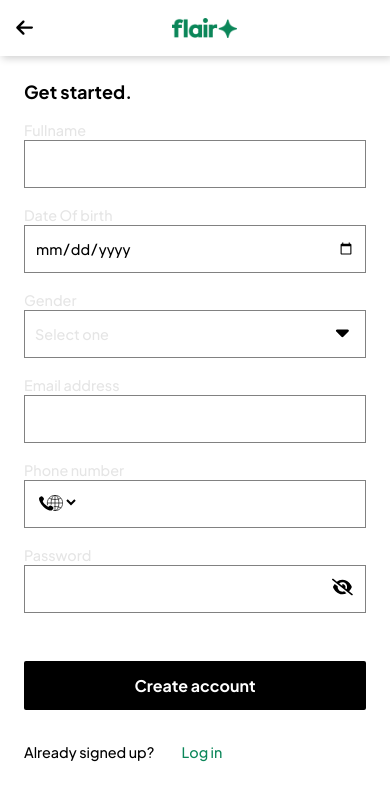
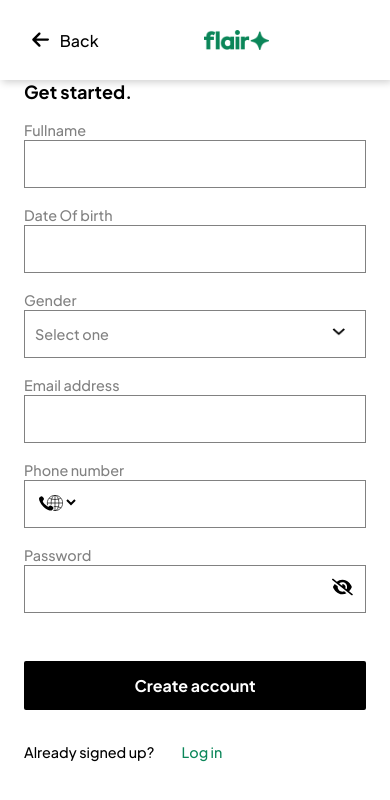
Before and after one commit to nkweku66/flair_inpath_project, a React (Vite) app: page /create in a window 390 px wide. Shown: the top 800 px of the page. Built offline with nearby package versions, Linux system fonts and the light colour scheme.

Commit message:
Add responsiveness for create account page

```diff
--- a/src/components/atomicComponenets/Logo.tsx
+++ b/src/components/atomicComponenets/Logo.tsx
@@ -1,12 +1,16 @@
-import { ImageWrapper,Logo } from '../styles/UniversalStyles'
+import { ImageWrapper,Logo, NavContainer } from '../styles/UniversalStyles'
 interface Props {
     children?: JSX.Element;
+    text?: string;
 }
 
 const LogoSection = (props: Props) => {
     return (
         <ImageWrapper>
-            {props.children}
+            <NavContainer>
+                {props.children}
+                {props.text}
+            </NavContainer>
             <Logo src="../images/logo.png"/>
         </ImageWrapper>
     )
--- a/src/components/styles/UniversalStyles.ts
+++ b/src/components/styles/UniversalStyles.ts
@@ -35,18 +35,21 @@ const ImageWrapper = styled.div`
     align-items: center;
     padding: 18px 15px;
     box-shadow: 2px 2px 8px rgba(0, 0, 0, 0.2);
-    margin-bottom: 24px;
+    height: 80px;
+
+    @media screen and (min-width: 744px){
+        padding: 0;
+    }
 `
 const Logo = styled.img`
     width: 65px;
     height: 20px;
     margin: 0 auto;
 
-    @media screen and (min-width: 365){
-        width: 28px;
+    @media screen and (min-width: 744px){
+        width: 78px;
         height: 24px;
         margin: 0 auto;
-        border: 1px solid red;
     }
 `
 
@@ -69,6 +72,18 @@ const Circle = styled.svg<{ size?: number }>`
     height: ${(props) => props.size}px;
 `;
 
+const Arrow = styled.div`
+    margin-left: 10px;
+`
+
+const NavContainer = styled.nav`
+    display: flex;
+    gap: .6em;
+    align-items: center;
+    justify-content: center;
+    margin-left: 1em;
+`
+
 
 export {
     StyledButton,
@@ -76,5 +91,7 @@ export {
     Logo,
     Colored,
     CircleWrapper,
-    Circle
+    Circle,
+    Arrow,
+    NavContainer
 }
--- a/src/pages/createAccount/CreateAccount.styles.ts
+++ b/src/pages/createAccount/CreateAccount.styles.ts
@@ -1,5 +1,5 @@
 import styled from "styled-components"
-import { FaArrowLeft, FaCaretDown, FaEyeSlash } from "react-icons/fa6";
+import { FaArrowLeft, FaEyeSlash } from "react-icons/fa6";
 import PhoneInputWithCountrySelect from "react-phone-number-input";
 import { Link } from 'react-router-dom'
 
@@ -13,11 +13,15 @@ const Form = styled.form`
     justify-content: center;
     padding: 0 1.5em;
     position: relative;
+
+    @media screen and (min-width: 744px) {
+        margin: 56px 164px 0 164px;
+    }
 `
 const Lable = styled.label`
     font-size: .9rem;
     margin-bottom: 6px;
-    color: #E5E5E5;
+    color: #818181;
     text: align
     font-weight: 400;
 `
@@ -32,7 +36,11 @@ const InputField = styled.input`
     font-size: 0.9rem;
 
     &::placeholder{
-        color: #E5E5E5
+        color: #818181;
+    }
+
+    &:hover {
+        outline: 1px solid #0B8659;
     }
 
     &:focus {
@@ -53,12 +61,19 @@ const PasswordIcon = styled(FaEyeSlash)`
     left: 90%;
     font-size: 1.3em;
 `
-const DropIcon = styled(FaCaretDown)`
+const DropIcon = styled.img`
     position: absolute;
     top: 50%;
     transform: translateY(-50%);
     left: 90%;
-    font-size: 1.3em;
+    width: 12.73px;
+    height: 7.7px;
+    cursor: pointer;
+
+    @media screen and (min-width: 744px) {
+        top: 55%;
+        left: 85%;
+    }
 
 
 `
@@ -72,6 +87,11 @@ const SubText = styled.span`
     margin-bottom: 16px;
     position: relative;
     top: -2em;
+
+    @media screen and (min-width: 744px) {
+        width: 48%;
+    }
+)
 `
 
 const Phone = styled(PhoneInputWithCountrySelect)`
@@ -123,6 +143,9 @@ const Phone = styled(PhoneInputWithCountrySelect)`
         outline: 2px solid #0B8659;
         border: none;
     }
+    &:hover {
+        border: 1px solid #0B8659;
+    }
 
 `
 
@@ -143,6 +166,17 @@ const BackArrow = styled(FaArrowLeft)`
     font-size: 1.2rem;
 `
 
+const InputsWrap = styled.div`
+    width: 100%;
+
+    @media screen and (min-width: 744px){
+        display: flex;
+        justify-content: space-between;
+        align-items: center;
+        gap: 1em;
+    }
+`
+
 export {
     Form,
     Lable,
@@ -155,5 +189,6 @@ export {
     Phone,
     PasswordIcon,
     DropIcon,
-    Inputs
+    Inputs,
+    InputsWrap
 }
--- a/src/pages/createAccount/CreateAccount.tsx
+++ b/src/pages/createAccount/CreateAccount.tsx
@@ -1,8 +1,8 @@
 import * as S from "./CreateAccount.styles"
 import Button from '../../components/atomicComponenets/Button'
 import Logo from '../../components/atomicComponenets/Logo'
-// import PhoneInput from 'react-phone-number-input'
 import { useState } from 'react';
+
 
 const CreateAccount = () => {
     const [phone, setPhone] = useState<string | undefined>(undefined);
@@ -12,6 +12,7 @@ const CreateAccount = () => {
         <>
             <Logo
                 children={<S.BackArrow></S.BackArrow>}
+                text="Back"
             />
             <S.Form>
                 <S.Heading>Get started.</S.Heading>
@@ -19,15 +20,17 @@ const CreateAccount = () => {
                     <S.Lable>Fullname</S.Lable>
                     <S.InputField type="text" />
                 </S.Inputs>
+                <S.InputsWrap>
                     <S.Inputs>
                         <S.Lable>Date Of birth</S.Lable>
-                    <S.InputField type="date"/>
+                        <S.InputField type="text"/>
                     </S.Inputs>
                     <S.Inputs>
                         <S.Lable>Gender</S.Lable>
                         <S.InputField type="gender" placeholder="Select one" />
-                    <S.DropIcon></S.DropIcon>
+                        <S.DropIcon  src="../images/caret.png"/>
                     </S.Inputs>
+                </S.InputsWrap>
                 <S.Inputs>
                     <S.Lable>Email address</S.Lable>
                     <S.InputField type="email" />
@@ -47,6 +50,7 @@ const CreateAccount = () => {
                 <S.SubmitButton to="/verification">
                     <Button
                         text="Create account"
+                        path="/verification"
                     />
                 </S.SubmitButton>
                 <S.SubText>Already signed up?
--- a/src/pages/verification/Verification.styles.ts
+++ b/src/pages/verification/Verification.styles.ts
@@ -8,6 +8,10 @@ const Wrapper = styled.div`
     align-items: center;
     justify-content: center;
     // height: 100vh;
+
+    @media screen and (min-width: 744px) {
+        padding: 169px;
+    }
 `
 
 const VerificationImage = styled.img`
```
Also changed, not shown: src/components/atomicComponenets/BackArrow.tsx (added, +17 -0 lines), public/images/caret.png (added). Lines whose indentation alone changed are shown as unchanged.
